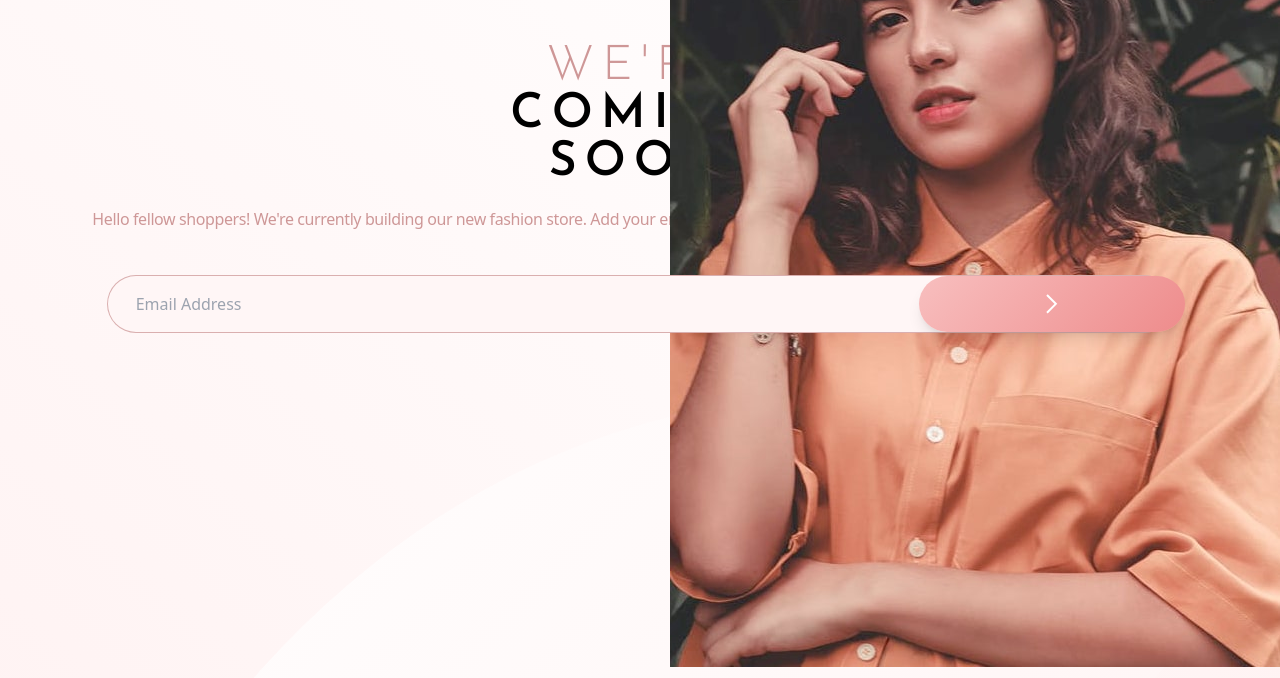
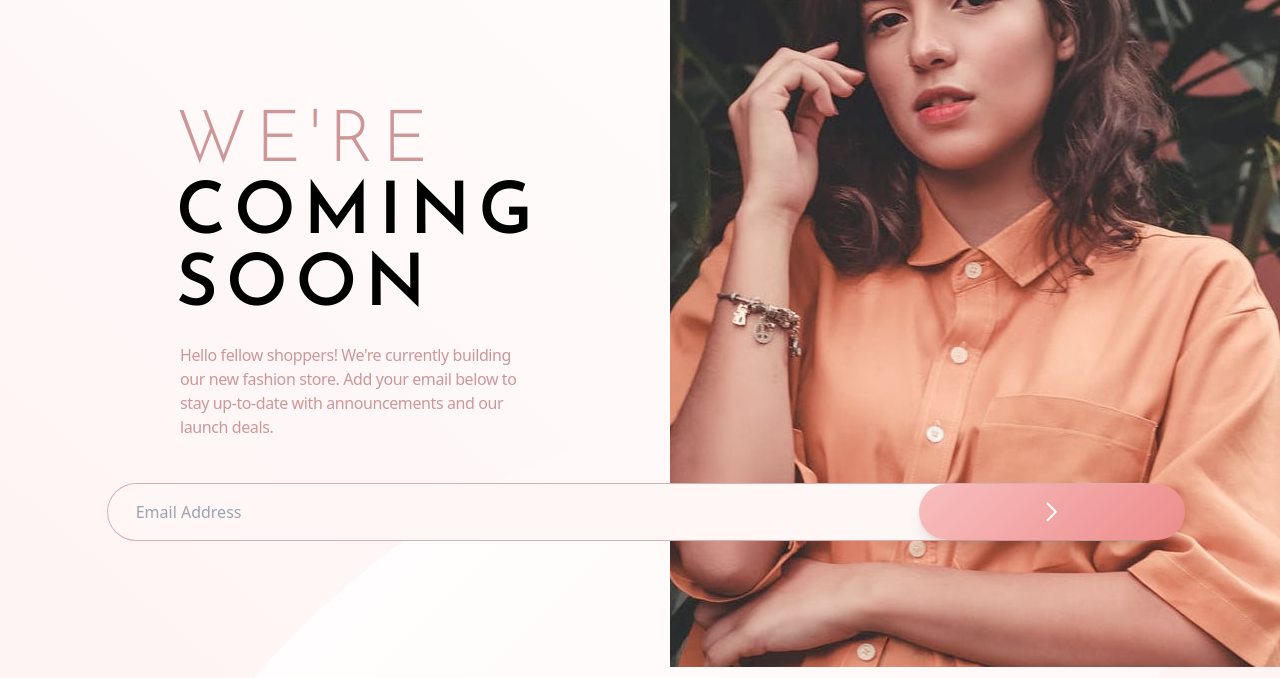
Before and after one commit to Abaljerind/base-apparel-coming-soon, a website: page index.html in a window 1280 px wide. Shown: the part 122-800 px from the top of the page. Drawn offline with Linux system fonts and the light colour scheme; files whose address does not match are found by name.

Commit message:
add xl width to title & paragraph

```diff
--- a/index.html
+++ b/index.html
@@ -31,16 +31,16 @@
       </div>
 
       <!-- title -->
-      <div class="title mt-12">
-        <h1 class="text-center font-josefin text-5xl font-semibold uppercase">
-          <span class="font-light tracking-[0.5rem] text-desaturatedRed">We're</span> <span class="flex items-center justify-center tracking-[0.5rem]">coming</span>
+      <div class="title mt-12 xl:mt-28">
+        <h1 class="text-center font-josefin text-5xl font-semibold uppercase xl:text-7xl xl:text-start xl:ml-44">
+          <span class="font-light tracking-[0.5rem] text-desaturatedRed">We're</span> <span class="flex items-center justify-center tracking-[0.5rem] xl:justify-start ">coming</span>
           <span class="tracking-[0.5rem]">soon</span>
         </h1>
       </div>
 
       <!-- paragraph -->
-      <div class="paragraph mt-5 px-5">
-        <p class="text-center text-base tracking-tight text-desaturatedRed">
+      <div class="paragraph mt-5 px-5 xl:w-[31%] xl:ml-40">
+        <p class="text-center xl:text-start text-base tracking-tight text-desaturatedRed">
           Hello fellow shoppers! We're currently building our new fashion store. Add your email below to stay up-to-date with announcements and our launch deals.
         </p>
       </div>
```
Also changed, not shown: css/output.css.
